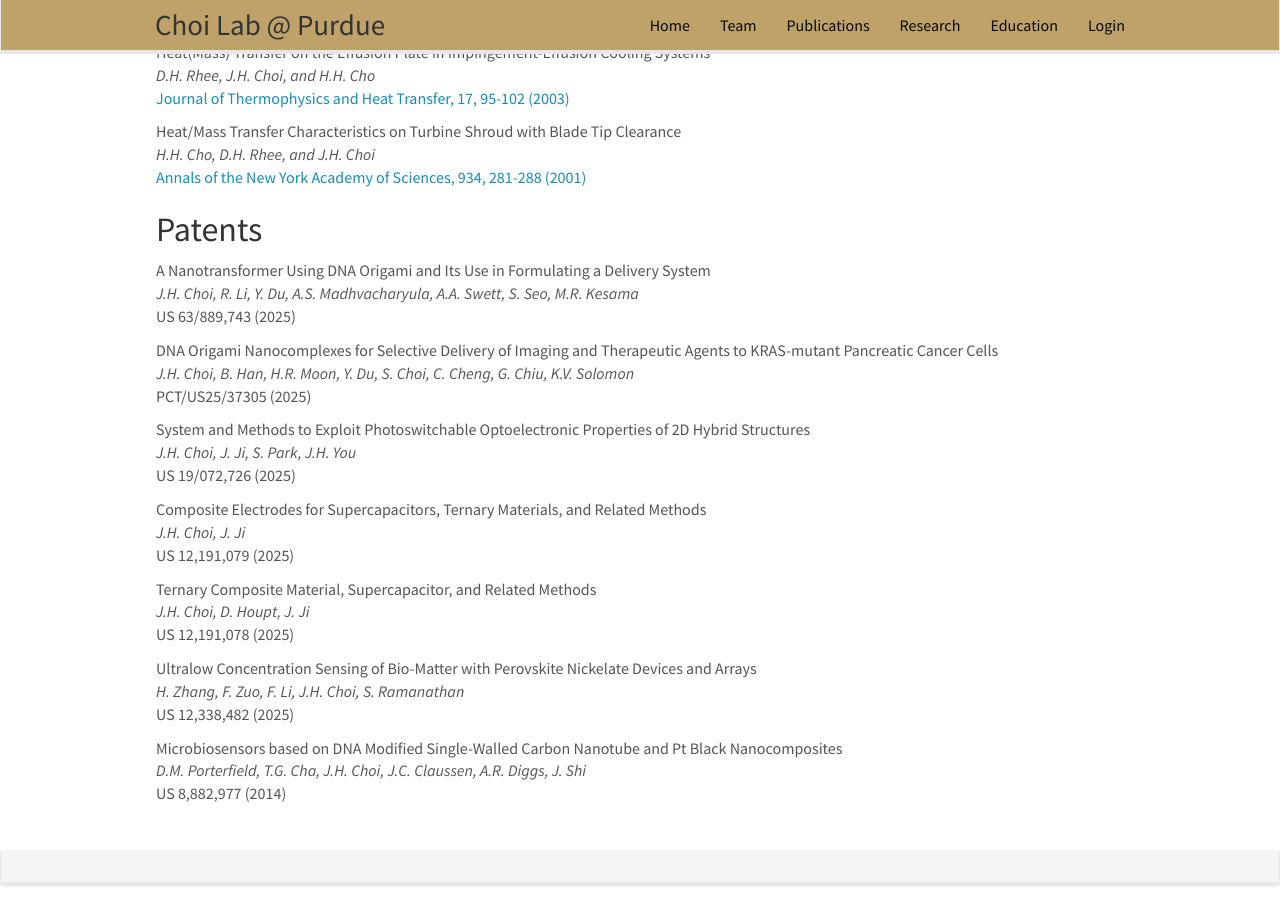
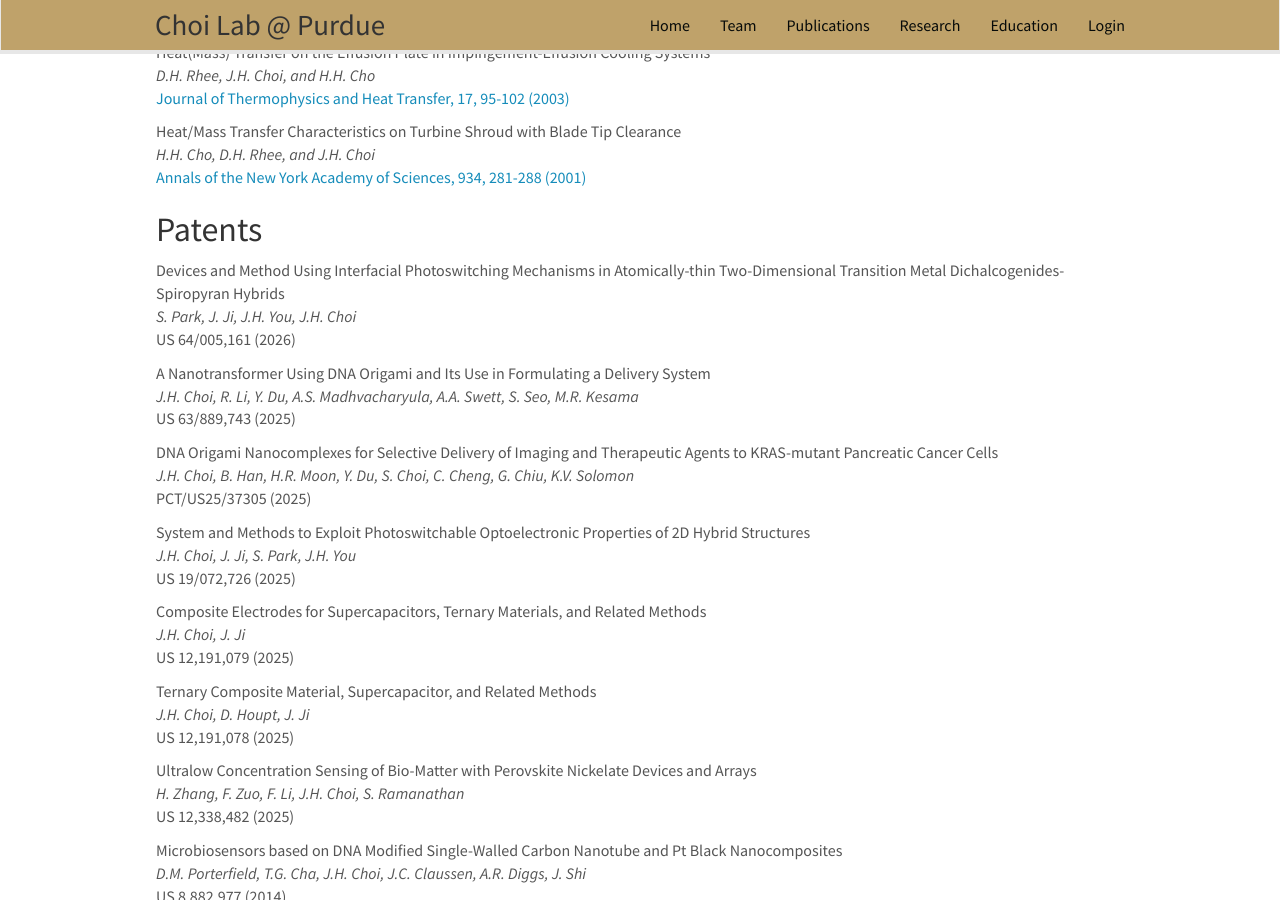
Before and after one commit to choidnalab/choidnalab.github.io, a Jekyll site: the page built from _pages/publications.md, in a window 1280 px wide and 900 px high, scrolled down 6902 px. Built offline with Jekyll 4.4.1, drawn with Linux system fonts in a browser that asks for light colours; nearby versions of some CDN libraries.

Commit message:
Add new patent entries to publications

```diff
--- a/_pages/publications.md
+++ b/_pages/publications.md
@@ -17,6 +17,8 @@ permalink: /publications/
 {% endfor %}
 
 ## Patents
+Devices and Method Using Interfacial Photoswitching Mechanisms in Atomically-thin Two-Dimensional Transition Metal Dichalcogenides-Spiropyran Hybrids<br /><em>S. Park, J. Ji, J.H. You, J.H. Choi</em><br />US 64/005,161 (2026)
+
 A Nanotransformer Using DNA Origami and Its Use in Formulating a Delivery System<br /><em>J.H. Choi, R. Li, Y. Du, A.S. Madhvacharyula, A.A. Swett, S. Seo, M.R. Kesama</em><br />US 63/889,743 (2025)
 
 DNA Origami Nanocomplexes for Selective Delivery of Imaging and Therapeutic Agents to KRAS-mutant Pancreatic Cancer Cells<br /><em>J.H. Choi, B. Han, H.R. Moon, Y. Du, S. Choi, C. Cheng, G. Chiu, K.V. Solomon</em><br />PCT/US25/37305 (2025)
```
